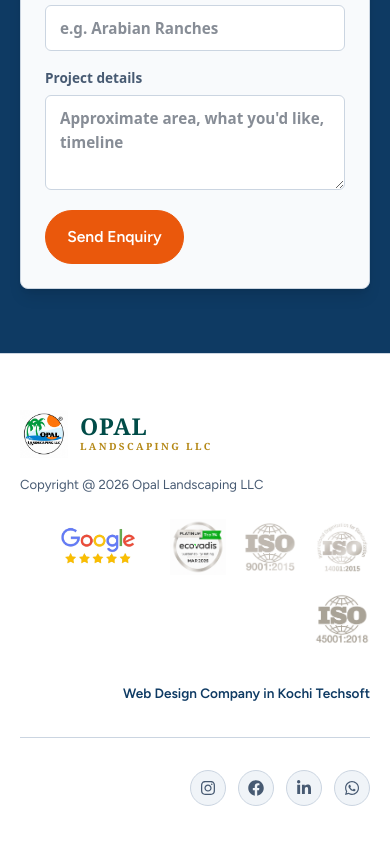
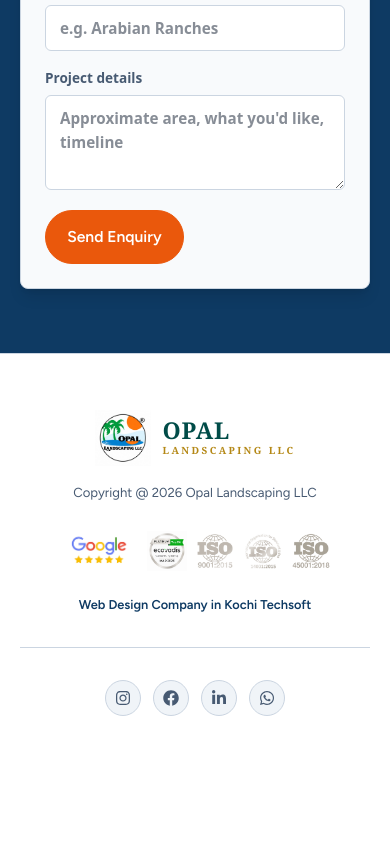
Before and after one commit to techsofttest/opal, a Next.js app: page /work in a window 390 px wide. Shown: the part 1369-2213 px from the top of the page. Built offline with nearby package versions, Linux system fonts and the light colour scheme; no server answers; a web font is replaced by a local one.

Commit message:
changes footer

```diff
--- a/components/global/Footer.tsx
+++ b/components/global/Footer.tsx
@@ -16,7 +16,7 @@ export function Footer(){
         {/* Top / Badges Row */}
         <div className="flex flex-wrap items-center justify-between gap-6 pb-8 border-b border-line">
           {/* Logo & Copyright */}
-          <div className="flex flex-col gap-2">
+          <div className="flex flex-col items-center sm:items-start gap-2 w-full sm:w-auto">
             <Link
               className="relative z-10 flex items-center no-underline py-2"
               href="/"
@@ -29,8 +29,9 @@ export function Footer(){
                   width={70}
                   height={70}
                   priority
-                  className="h-12 sm:h-20 w-auto object-contain shrink-0"
+                  className="h-14 sm:h-20 w-auto object-contain shrink-0"
                 />
+
                 <div className="flex flex-col justify-center leading-none select-none">
                   <span className="font-display font-bold text-[#014c48] text-[1.45rem] sm:text-[1.85rem] tracking-[0.03em] leading-[1]">
                     OPAL
@@ -41,18 +42,20 @@ export function Footer(){
                 </div>
               </div>
             </Link>
-            <p className="text-[0.82rem] text-ink-2">
+
+            <p className="text-[0.82rem] text-ink-2 text-center sm:text-left">
               Copyright @ 2026 Opal Landscaping LLC
             </p>
           </div>
 
-          <div className="flex flex-col items-end gap-9">
-           <div className="flex flex-wrap items-center justify-end gap-4 sm:gap-6">
+          <div className="flex w-full sm:w-auto flex-col items-center sm:items-end gap-5">
+              <div className="flex flex-nowrap items-center justify-center gap-2 sm:gap-5 w-full">
+
                 <a
                   href="https://share.google/7tHx42ybaLgGtLjyV"
                   target="_blank"
                   rel="noopener noreferrer"
-              className="relative w-28 sm:w-32 h-14 sm:h-16 transition-transform duration-200 hover:scale-105"
+                  className="relative w-20 sm:w-32 h-12 sm:h-16 shrink-0 transition-transform duration-200 hover:scale-105"
                   aria-label="View Opal Landscaping Google Reviews"
                 >
                   <Image
@@ -63,55 +66,52 @@ export function Footer(){
                   />
                 </a>
 
-            <div className="relative w-14 sm:w-16 h-14 sm:h-16">
+                {[
+                  {
+                    src: "/icons/ecovadis.png",
+                    alt: "EcoVadis Platinum Certification",
+                  },
+                  {
+                    src: "/icons/iso-9001.png",
+                    alt: "ISO 9001 Certification",
+                  },
+                  {
+                    src: "/icons/iso-14001.png",
+                    alt: "ISO 14001 Certification",
+                  },
+                  {
+                    src: "/icons/iso-45001.png",
+                    alt: "ISO 45001 Certification",
+                  },
+                ].map((badge) => (
+                  <div
+                    key={badge.src}
+                    className="relative w-10 h-10 sm:w-16 sm:h-16 shrink-0"
+                  >
                     <Image
-                src="/icons/ecovadis.png"
-                alt="EcoVadis Platinum Certification"
+                      src={badge.src}
+                      alt={badge.alt}
                       fill
                       className="object-contain"
                     />
                   </div>
+                ))}
 
-            <div className="relative w-14 sm:w-16 h-14 sm:h-16">
-              <Image
-                src="/icons/iso-9001.png"
-                alt="ISO Certified Management System"
-                fill
-                className="object-contain"
-              />
-            </div>
-
-            <div className="relative w-14 sm:w-16 h-14 sm:h-16">
-              <Image
-                src="/icons/iso-14001.png"
-                alt="ISO Certified Management System"
-                fill
-                className="object-contain"
-              />
-            </div>
-
-            <div className="relative w-14 sm:w-16 h-14 sm:h-16">
-              <Image
-                src="/icons/iso-45001.png"
-                alt="ISO Certified Management System"
-                fill
-                className="object-contain"
-              />
-            </div>
               </div>
 
               <a
                 href="https://www.techsoftweb.com/"
                 target="_blank"
                 rel="noopener noreferrer"
-              className="text-palm transition-colors text-[0.85rem] hover:text-[#b48816] hover:underline underline-offset-4 font-semibold"
+                className="text-palm text-[0.8rem] sm:text-[0.85rem] text-center sm:text-right font-semibold transition-colors hover:text-[#b48816] hover:underline underline-offset-4"
               >
                 Web Design Company in Kochi Techsoft
               </a>
+
             </div></div>
 
         {/* Bottom / Links & Social Media Icons */}
-        <div className="flex flex-wrap items-center justify-end gap-4">
+        <div className="flex flex-wrap items-center justify-center sm:justify-center gap-4 pb-20 sm:pb-0">
         <div className="flex items-center gap-3" aria-label="Social media profiles">
             <a
               href={contact?.instagram || ""}
--- a/components/ui/FloatingWhatsApp.tsx
+++ b/components/ui/FloatingWhatsApp.tsx
@@ -11,7 +11,7 @@ export function FloatingWhatsApp() {
   return (
     <aside
       aria-label="Quick contact actions"
-      className="fixed bottom-6 left-1/2 -translate-x-1/2 z-50 pointer-events-auto max-w-[calc(100vw-32px)]"
+      className="fixed bottom-6 right-6 z-50 pointer-events-auto max-w-[calc(100vw-32px)]"
     >
       <div className="flex items-center rounded-full bg-[#067a63] text-white shadow-[0_8px_24px_rgba(0,0,0,0.18)] overflow-hidden">
         {/* Chat (WhatsApp) Half */}
```
Lines whose indentation alone changed are shown as unchanged.
